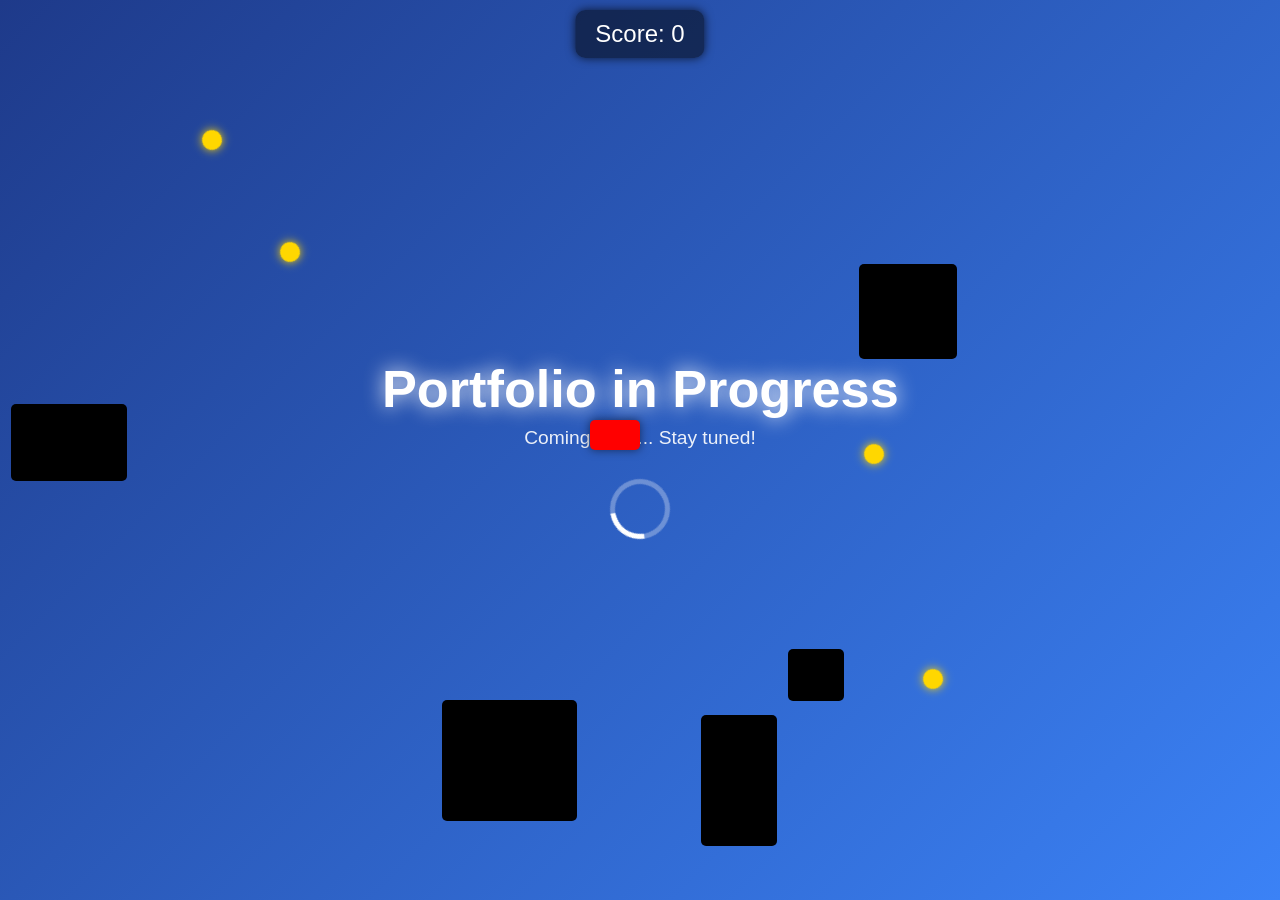
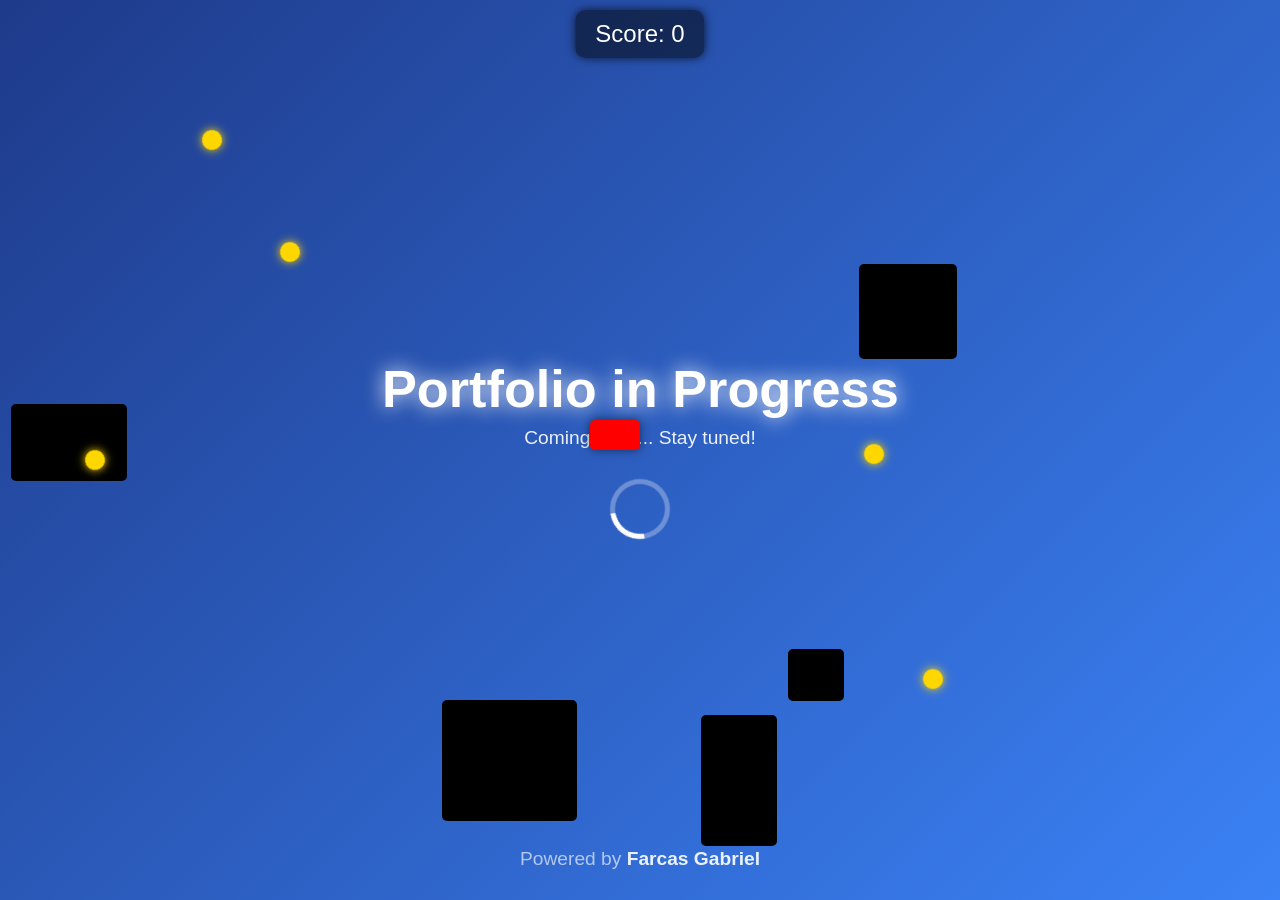
Before and after one commit to Gabr131cris/Farcas-Gabriel.github.io, a Jekyll site: the page index.html, which Jekyll copies as it is, in a window 1280 px wide. Built offline with Jekyll 4.4.1, drawn with Linux system fonts in a browser that asks for light colours; some of the changed lines change nothing that is shown.

Commit message:
Update index.html

```diff
--- a/index.html
+++ b/index.html
@@ -4,6 +4,7 @@
   <meta charset="UTF-8">
   <meta name="viewport" content="width=device-width, initial-scale=1.0">
   <title>Portfolio in Progress</title>
+  <!-- Stilurile pentru ecranul "in progress" -->
   <style>
     body {
       margin: 0;
@@ -93,7 +94,10 @@
       }
     }
   </style>
+
+  <!-- Stilurile pentru joc -->
   <style>
+    /* Suprascriem unele stiluri pentru joc */
     body {
       margin: 0;
       overflow: hidden;
@@ -110,6 +114,7 @@
       box-shadow: 0 0 10px rgba(0, 0, 0, 0.5);
       transform: translate(-50%, -50%);
       transition: transform 0.05s ease-out;
+      z-index: 3; /* Punem mașina deasupra altor elemente */
     }
 
     .wall {
@@ -127,6 +132,7 @@
       border-radius: 50%;
       box-shadow: 0 0 10px gold;
       animation: spin 1s linear infinite;
+      z-index: 1;
     }
 
     #scoreboard {
@@ -140,6 +146,7 @@
       padding: 10px 20px;
       border-radius: 10px;
       box-shadow: 0 0 10px rgba(0, 0, 0, 0.7);
+      z-index: 4; /* Deasupra coin-urilor */
     }
 
     @keyframes spin {
@@ -171,25 +178,51 @@
       animation: explosion 0.5s ease-out;
       z-index: 2;
     }
+
+    /* Inamicul care apare după 10 monede */
+    .enemy {
+      position: absolute;
+      width: 40px;
+      height: 40px;
+      background: purple;
+      border-radius: 50%;
+      box-shadow: 0 0 10px purple;
+      z-index: 2;
+    }
   </style>
 </head>
 <body>
 
-    <h1>Portfolio in Progress</h1>
+  <h1>Portfolio in Progress</h1>
   <p>Coming soon... Stay tuned!</p>
   <div class="spinner"></div>
 
-
   <div id="scoreboard">Score: 0</div>
   <div id="car"></div>
+  <footer>
+    <p>Powered by <a href="Farcas Gabriel" target="_blank">Farcas Gabriel</a></p>
+  </footer>
   <script>
     const car = document.getElementById("car");
     const scoreboard = document.getElementById("scoreboard");
+
     let score = 0;
-
     let carX = window.innerWidth / 2;
     let carY = window.innerHeight / 2;
 
+    // Array-uri pentru pereți și monede
+    let walls = [];
+    let coins = [];
+
+    // Schimbare culori mașină după coliziuni
+    const carColors = ["red", "blue", "green", "yellow", "pink", "cyan", "lime", "orange"];
+    let currentColorIndex = 0;
+
+    // Flag pentru a indica dacă inamicul a fost deja creat (după 10 monede)
+    let enemyCreated = false;
+    let enemy = null;
+
+    // Inițializăm poziția mașinii și event listener pentru mișcare
     window.addEventListener("mousemove", (e) => {
       const mouseX = e.clientX;
       const mouseY = e.clientY;
@@ -209,7 +242,7 @@
     });
 
     function detectCollision() {
-      const walls = document.querySelectorAll(".wall");
+      // Coliziune cu pereții
       walls.forEach((wall) => {
         const rect = wall.getBoundingClientRect();
         if (
@@ -220,11 +253,12 @@
         ) {
           createExplosion(carX, carY);
           resetCarPosition();
+          changeCarColor();
         }
       });
 
-      const coins = document.querySelectorAll(".coin");
-      coins.forEach((coin) => {
+      // Coliziune cu monede
+      coins.forEach((coin, index) => {
         const rect = coin.getBoundingClientRect();
         if (
           carX > rect.left &&
@@ -232,11 +266,36 @@
           carY > rect.top &&
           carY < rect.bottom
         ) {
+          // Ștergem moneda din DOM și din array
           coin.remove();
+          coins.splice(index, 1);
+
           score += 10;
           updateScore();
+
+          // Dacă nu mai avem monede, generăm un nou set
+          if (coins.length === 0) {
+            createCoins();
+          }
         }
       });
+
+      // Coliziune cu inamicul (dacă există)
+      if (enemy) {
+        const enemyRect = enemy.getBoundingClientRect();
+        if (
+          carX > enemyRect.left &&
+          carX < enemyRect.right &&
+          carY > enemyRect.top &&
+          carY < enemyRect.bottom
+        ) {
+          // Penalizăm jucătorul la coliziune cu inamicul
+          score -= 10;
+          updateScore();
+          createExplosion(carX, carY);
+          resetCarPosition();
+        }
+      }
     }
 
     function createExplosion(x, y) {
@@ -253,13 +312,31 @@
       carY = window.innerHeight / 2;
       score -= 5;
       updateScore();
+      car.style.left = `${carX}px`;
+      car.style.top = `${carY}px`;
+      car.style.transform = `translate(-50%, -50%) rotate(0deg)`;
+    }
+
+    function changeCarColor() {
+      currentColorIndex = (currentColorIndex + 1) % carColors.length;
+      car.style.background = carColors[currentColorIndex];
     }
 
     function updateScore() {
       scoreboard.textContent = `Score: ${score}`;
+
+      // Dacă jucătorul a adunat cel puțin 100 de puncte (adică 10 monede),
+      // creăm inamicul dacă nu l-am creat deja.
+      // (poți ajusta logica sau condiția după preferințe)
+      if (score >= 100 && !enemyCreated) {
+        enemyCreated = true;
+        createEnemy();
+      }
     }
 
+    // Funcție pentru creare pereți
     function createWalls() {
+      // Creăm 5 pereți noi, îi adăugăm în array și în DOM
       for (let i = 0; i < 5; i++) {
         const wall = document.createElement("div");
         wall.className = "wall";
@@ -268,22 +345,54 @@
         wall.style.left = `${Math.random() * (window.innerWidth - 100)}px`;
         wall.style.top = `${Math.random() * (window.innerHeight - 100)}px`;
         document.body.appendChild(wall);
+        walls.push(wall);
       }
     }
 
+    // Funcție pentru ștergere pereți
+    function removeWalls() {
+      walls.forEach(wall => wall.remove());
+      walls = [];
+    }
+
+    // Funcție pentru creare monede
     function createCoins() {
+      // Creăm 5 monede noi
       for (let i = 0; i < 5; i++) {
         const coin = document.createElement("div");
         coin.className = "coin";
         coin.style.left = `${Math.random() * (window.innerWidth - 50)}px`;
         coin.style.top = `${Math.random() * (window.innerHeight - 50)}px`;
         document.body.appendChild(coin);
+        coins.push(coin);
       }
     }
 
+    // Funcție pentru creare și mișcare inamic
+    function createEnemy() {
+      enemy = document.createElement("div");
+      enemy.className = "enemy";
+      document.body.appendChild(enemy);
+
+      // Mișcăm inamicul random la fiecare 1 secundă
+      setInterval(() => {
+        if (!enemy) return;
+        const x = Math.random() * (window.innerWidth - 50);
+        const y = Math.random() * (window.innerHeight - 50);
+        enemy.style.left = `${x}px`;
+        enemy.style.top = `${y}px`;
+      }, 1000);
+    }
+
+    // ======== Inițializare joc ========
     createWalls();
     createCoins();
-    setInterval(createCoins, 5000);
+
+    // La fiecare 10 secunde, pereții dispar și apar în alte locuri
+    setInterval(() => {
+      removeWalls();
+      createWalls();
+    }, 10000);
   </script>
 </body>
 </html>
```
